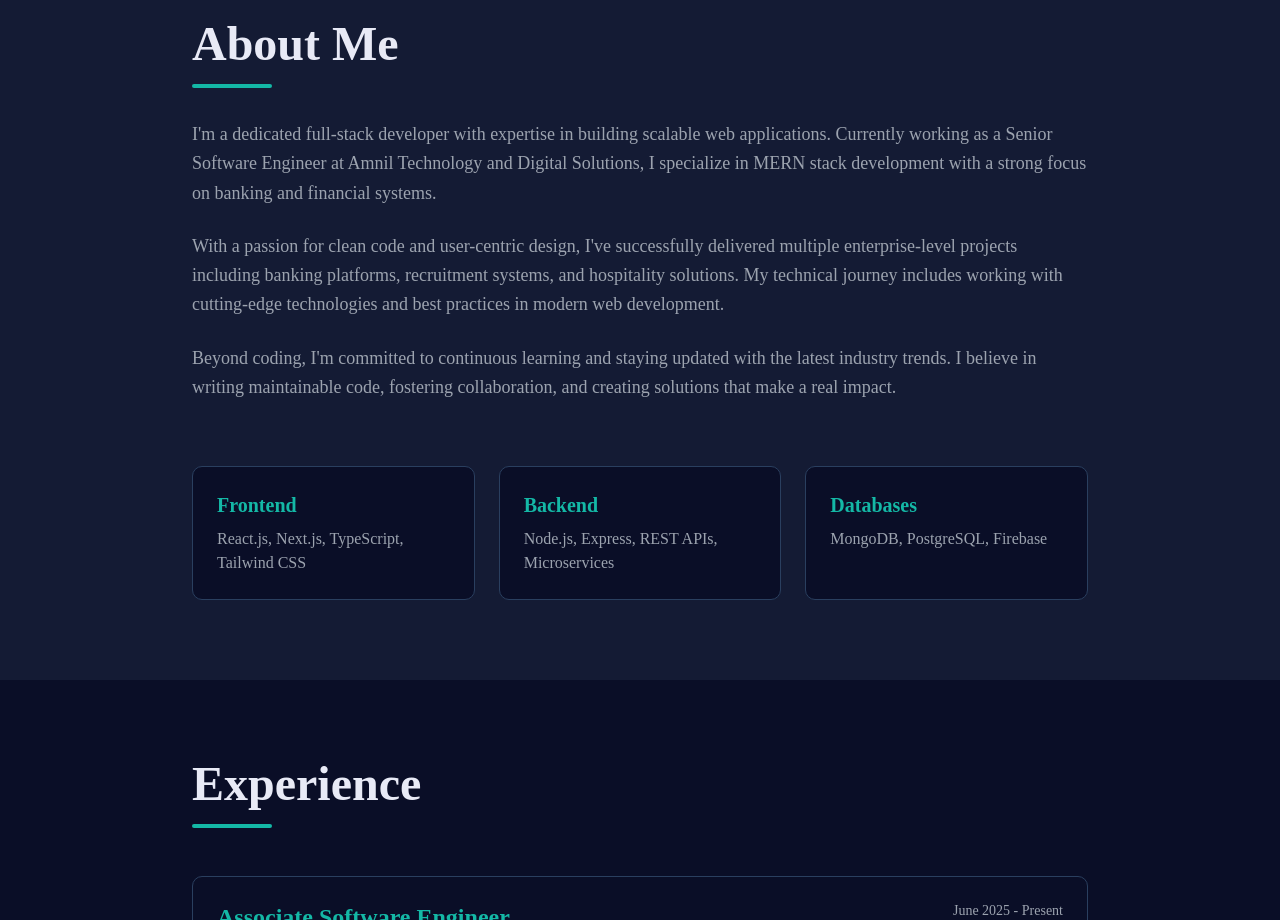
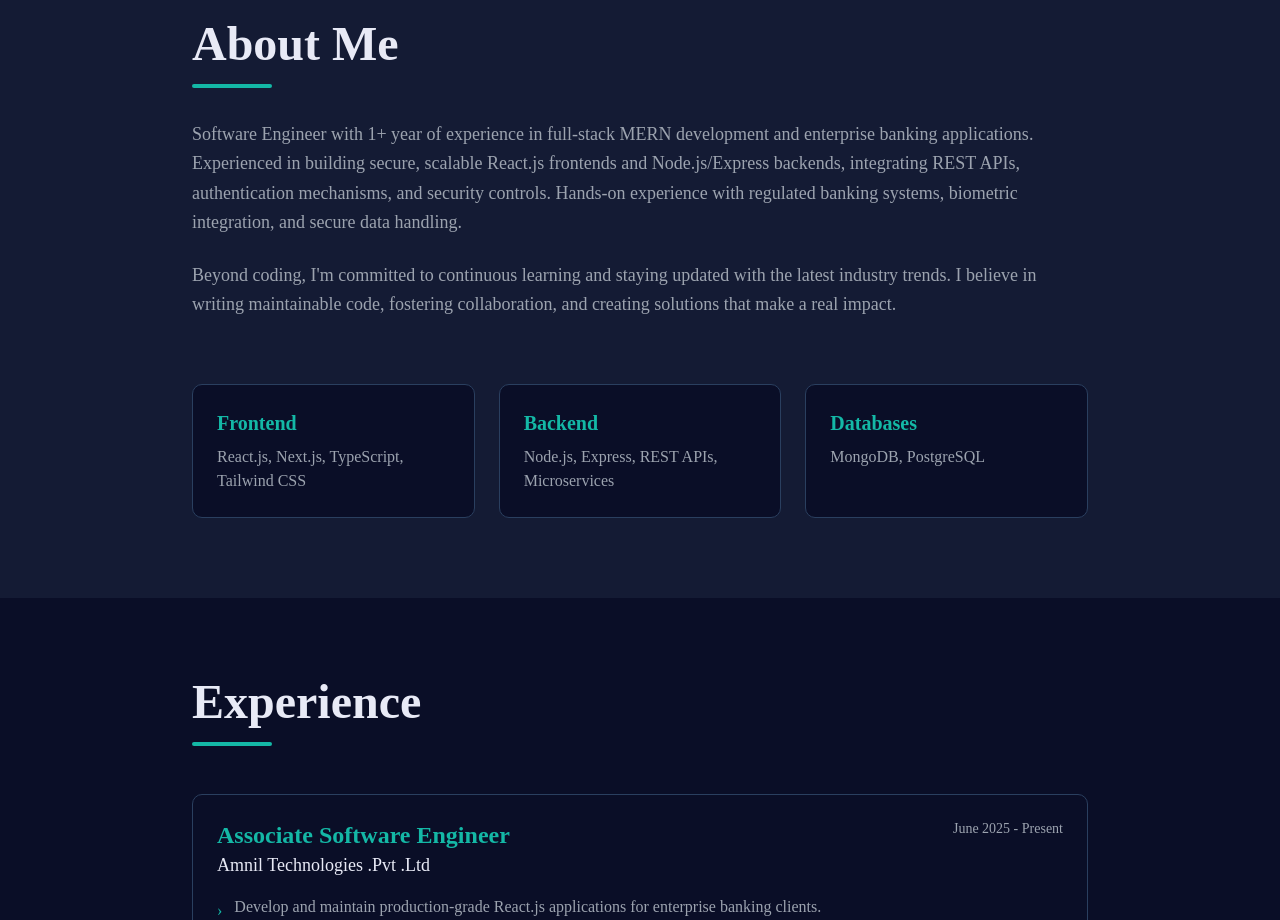
Before and after one commit to Rahulad12/Myprofile, a React (Vite) app: page / in a window 1280 px wide. Shown: the part 860-1780 px from the top of the page. Built offline with nearby package versions, Linux system fonts and the light colour scheme.

Commit message:
Fix: about me

```diff
--- a/src/components/about.tsx
+++ b/src/components/about.tsx
@@ -3,46 +3,56 @@ const About = () => {
     <section id="about" className="py-20 bg-card px-6">
       <div className="max-w-4xl mx-auto space-y-8">
         <div className="space-y-4">
-          <h2 className="text-4xl md:text-5xl font-bold text-foreground">About Me</h2>
+          <h2 className="text-4xl md:text-5xl font-bold text-foreground">
+            About Me
+          </h2>
           <div className="h-1 w-20 bg-primary rounded" />
         </div>
 
         <div className="space-y-6 text-foreground">
           <p className="text-lg leading-relaxed text-muted-foreground">
-            I'm a dedicated full-stack developer with expertise in building scalable web applications.
-            Currently working as a Senior Software Engineer at Amnil Technology and Digital Solutions,
-            I specialize in MERN stack development with a strong focus on banking and financial systems.
+            Software Engineer with 1+ year of experience in full-stack MERN
+            development and enterprise banking applications. Experienced in
+            building secure, scalable React.js frontends and Node.js/Express
+            backends, integrating REST APIs, authentication mechanisms, and
+            security controls. Hands-on experience with regulated banking
+            systems, biometric integration, and secure data handling.
           </p>
-
           <p className="text-lg leading-relaxed text-muted-foreground">
-            With a passion for clean code and user-centric design, I've successfully delivered multiple
-            enterprise-level projects including banking platforms, recruitment systems, and hospitality solutions.
-            My technical journey includes working with cutting-edge technologies and best practices in modern web development.
-          </p>
-
-          <p className="text-lg leading-relaxed text-muted-foreground">
-            Beyond coding, I'm committed to continuous learning and staying updated with the latest industry trends.
-            I believe in writing maintainable code, fostering collaboration, and creating solutions that make a real impact.
+            Beyond coding, I'm committed to continuous learning and staying
+            updated with the latest industry trends. I believe in writing
+            maintainable code, fostering collaboration, and creating solutions
+            that make a real impact.
           </p>
         </div>
 
         <div className="grid grid-cols-1 md:grid-cols-3 gap-6 pt-8">
           <div className="bg-background p-6 rounded-lg border border-border">
-            <h3 className="text-xl font-semibold text-primary mb-2">Frontend</h3>
-            <p className="text-muted-foreground">React.js, Next.js, TypeScript, Tailwind CSS</p>
+            <h3 className="text-xl font-semibold text-primary mb-2">
+              Frontend
+            </h3>
+            <p className="text-muted-foreground">
+              React.js, Next.js, TypeScript, Tailwind CSS
+            </p>
           </div>
           <div className="bg-background p-6 rounded-lg border border-border">
             <h3 className="text-xl font-semibold text-primary mb-2">Backend</h3>
-            <p className="text-muted-foreground">Node.js, Express, REST APIs, Microservices</p>
+            <p className="text-muted-foreground">
+              Node.js, Express, REST APIs, Microservices
+            </p>
           </div>
           <div className="bg-background p-6 rounded-lg border border-border">
-            <h3 className="text-xl font-semibold text-primary mb-2">Databases</h3>
-            <p className="text-muted-foreground">MongoDB, PostgreSQL, Firebase</p>
+            <h3 className="text-xl font-semibold text-primary mb-2">
+              Databases
+            </h3>
+            <p className="text-muted-foreground">
+              MongoDB, PostgreSQL
+            </p>
           </div>
         </div>
       </div>
     </section>
   );
-}
+};
 
 export default About;
```
